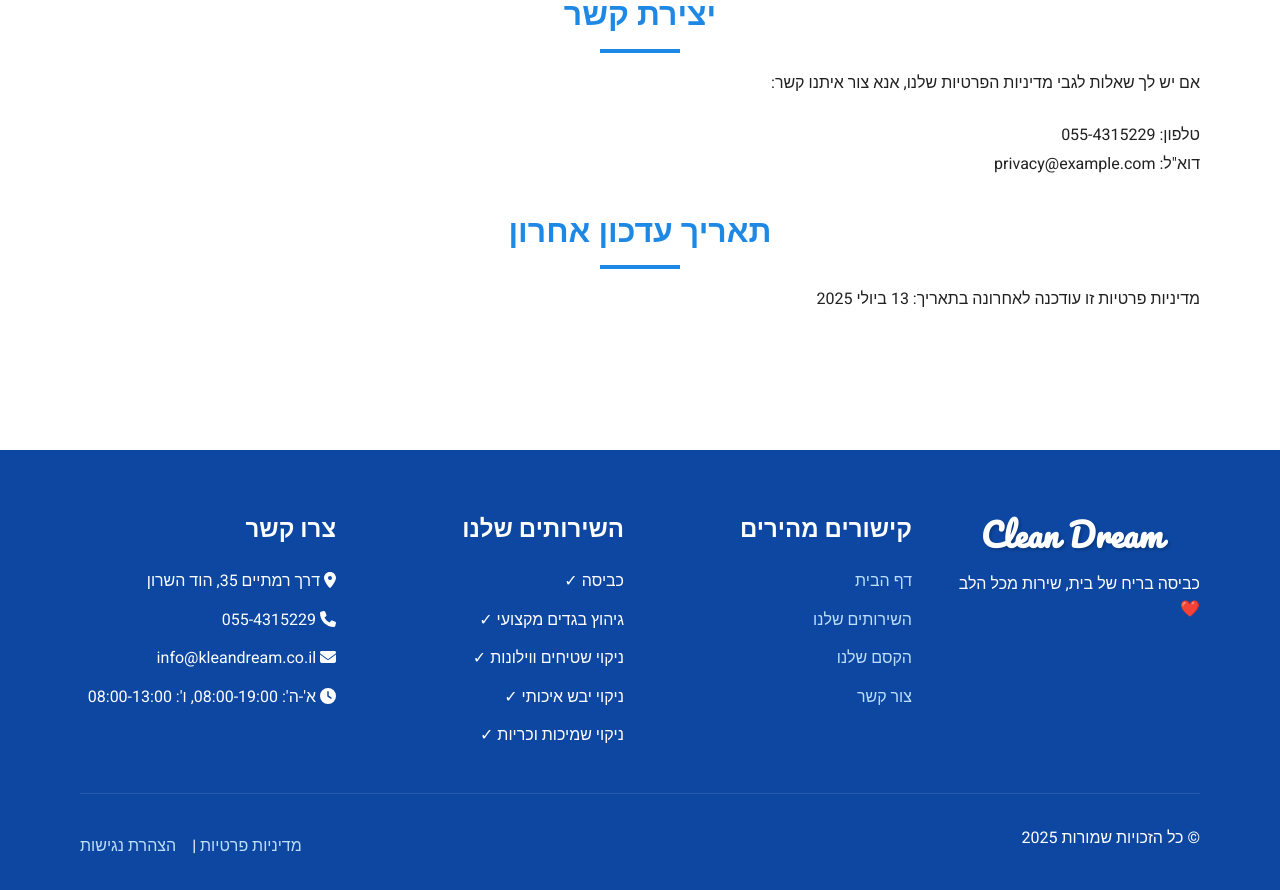
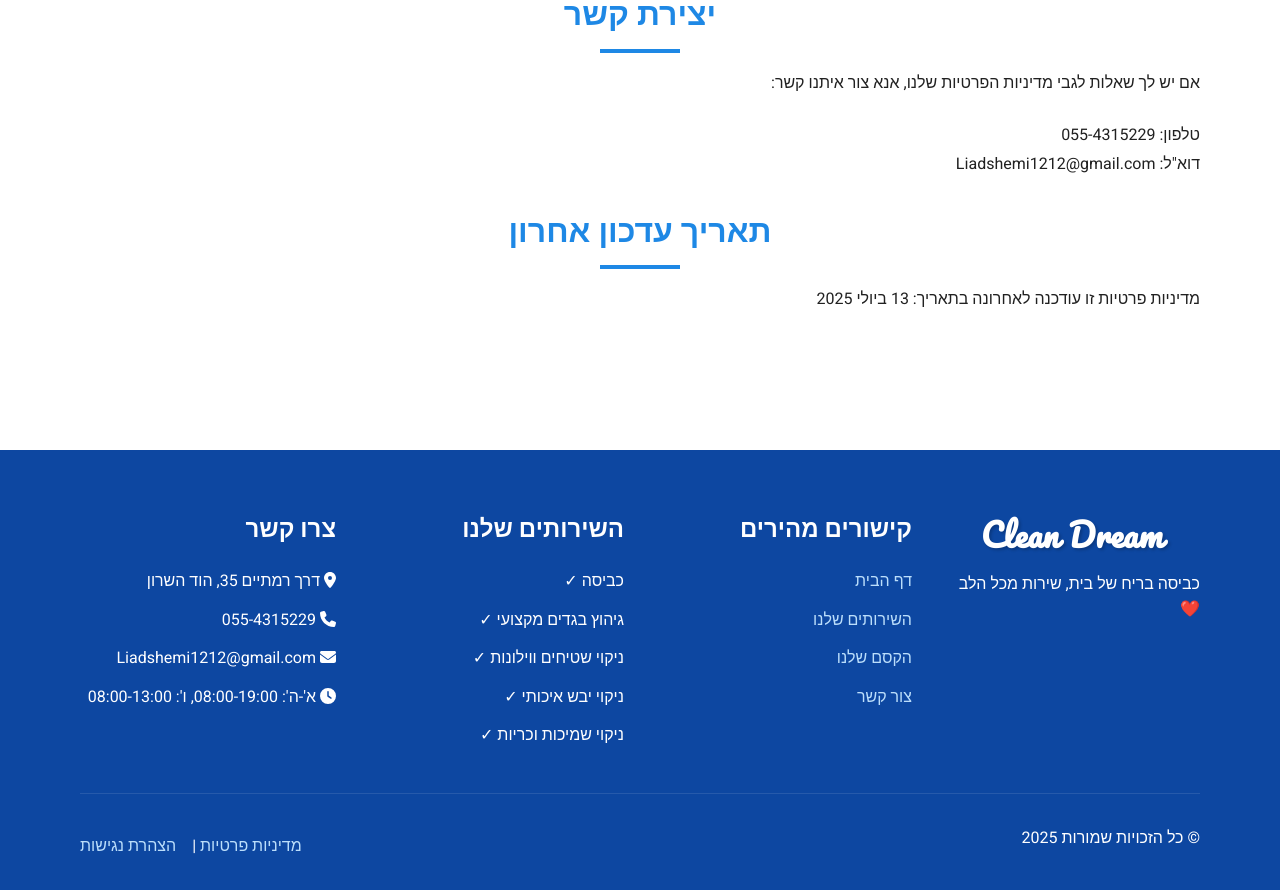
Before and after one commit to YoavDdev/cleandream, a React (Create React App) app: page /privacy in a window 1280 px wide. Shown: the part 1820-2710 px from the top of the page. Built offline with nearby package versions, Linux system fonts and the light colour scheme.

Commit message:
email update

```diff
--- a/package.json
+++ b/package.json
@@ -3,6 +3,7 @@
   "version": "0.1.0",
   "private": true,
   "dependencies": {
+    "@emailjs/browser": "^4.4.1",
     "@fortawesome/fontawesome-svg-core": "^6.7.2",
     "@fortawesome/free-brands-svg-icons": "^6.7.2",
     "@fortawesome/free-solid-svg-icons": "^6.7.2",
--- a/src/components/Accessibility.js
+++ b/src/components/Accessibility.js
@@ -101,7 +101,7 @@ const Accessibility = () => {
           <p>
             שם: רכז הנגישות<br />
             טלפון: 055-4315229<br />
-            דוא"ל: accessibility@example.com
+            דוא"ל: Liadshemi1212@gmail.com
           </p>
 
           <h2>תאריך עדכון ההצהרה</h2>
--- a/src/components/Contact.js
+++ b/src/components/Contact.js
@@ -1,4 +1,5 @@
-import React, { useState } from 'react';
+import React, { useState, useEffect } from 'react';
+import emailjs from '@emailjs/browser';
 import styled from 'styled-components';
 import AnimatedSection from './AnimatedSection';
 import { FontAwesomeIcon } from '@fortawesome/react-fontawesome';
@@ -111,6 +112,11 @@ const Contact = () => {
   const [isSubmitting, setIsSubmitting] = useState(false);
   const [submitMessage, setSubmitMessage] = useState('');
 
+  useEffect(() => {
+    // Initialize EmailJS with your public key
+    emailjs.init("YOUR_PUBLIC_KEY"); // Replace with your actual EmailJS public key
+  }, []);
+
   const handleChange = (e) => {
     const { name, value } = e.target;
     setFormData(prevState => ({
@@ -124,11 +130,22 @@ const Contact = () => {
     setIsSubmitting(true);
 
     try {
-      // In a real application, you would send this data to your backend
-      // For now, we'll just simulate a successful submission
+      // Send email using EmailJS
+      // The email will be sent to Liadshemi1212@gmail.com
+      const templateParams = {
+        to_email: 'Liadshemi1212@gmail.com',
+        from_name: formData.name,
+        from_email: formData.email,
+        from_phone: formData.phone,
+        message: formData.message
+      };
 
-      // Simulating API call
-      await new Promise(resolve => setTimeout(resolve, 1000));
+      // Replace with your actual EmailJS service ID and template ID
+      await emailjs.send(
+        'YOUR_SERVICE_ID', // Replace with your EmailJS service ID
+        'YOUR_TEMPLATE_ID', // Replace with your EmailJS template ID
+        templateParams
+      );
 
       // Reset form
       setFormData({
@@ -145,6 +162,7 @@ const Contact = () => {
         setSubmitMessage('');
       }, 5000);
     } catch (error) {
+      console.error('Error sending email:', error);
       setSubmitMessage('אירעה שגיאה בשליחת הטופס. אנא נסו שנית.');
     } finally {
       setIsSubmitting(false);
--- a/src/components/Footer.js
+++ b/src/components/Footer.js
@@ -157,7 +157,7 @@ const Footer = () => {
             <h3>צרו קשר</h3>
             <p><FontAwesomeIcon icon={faMapMarkerAlt} /> דרך רמתיים 35, הוד השרון</p>
             <p><FontAwesomeIcon icon={faPhone} /> 055-4315229</p>
-            <p><FontAwesomeIcon icon={faEnvelope} /> info@kleandream.co.il</p>
+            <p><FontAwesomeIcon icon={faEnvelope} /> Liadshemi1212@gmail.com</p>
             <p><FontAwesomeIcon icon={faClock} /> א'-ה': 08:00-19:00, ו': 08:00-13:00</p>
           </FooterContact>
         </FooterContent>
--- a/src/components/Privacy.js
+++ b/src/components/Privacy.js
@@ -120,7 +120,7 @@ const Privacy = () => {
           </p>
           <p>
             טלפון: 055-4315229<br />
-            דוא"ל: privacy@example.com
+            דוא"ל: Liadshemi1212@gmail.com
           </p>
 
           <h2>תאריך עדכון אחרון</h2>
```
Also changed, not shown: 1 other file (tests, documents, lock files or other folders).
